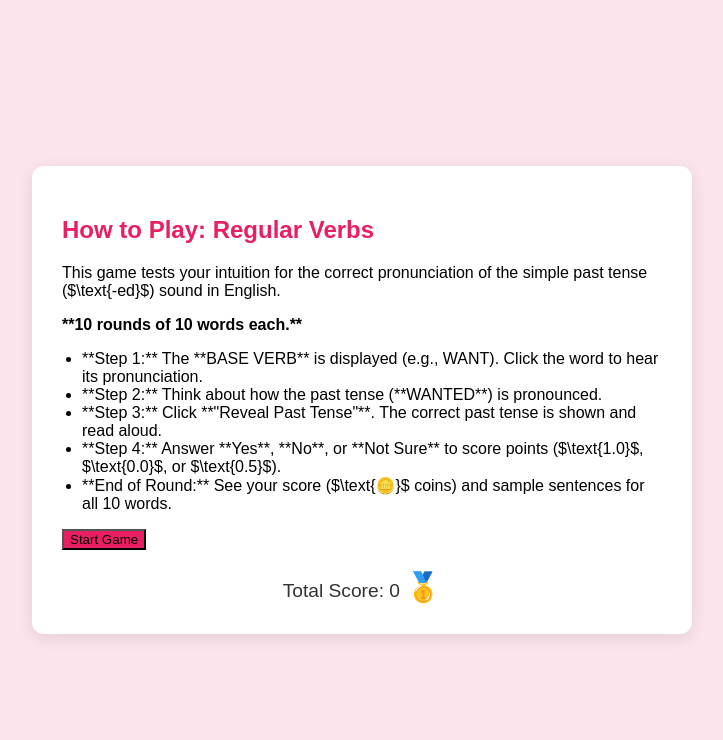
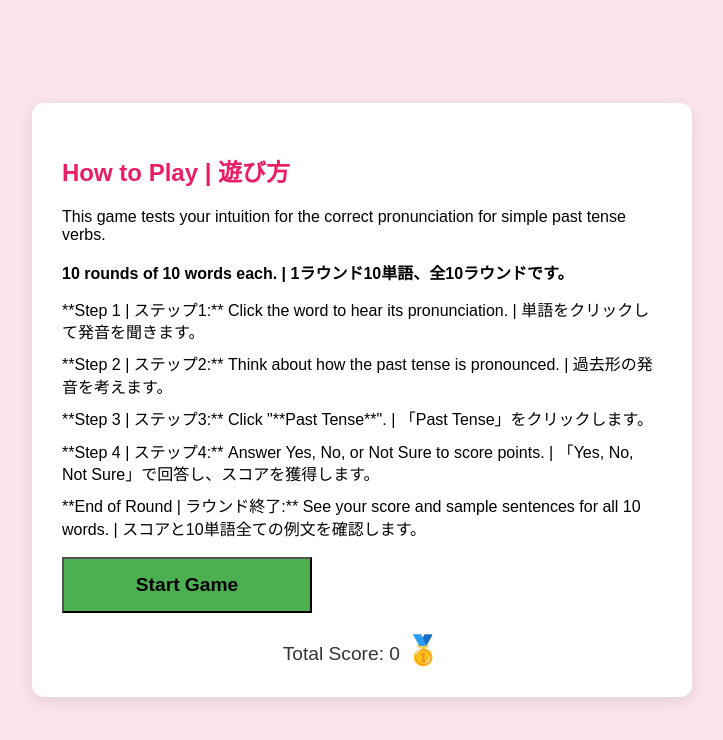
Before and after one commit to nhngc4594/regverbs, a plain HTML site: page index.html in a window 1280 px wide. Shown: the whole page, without its empty margins (278-1001 px from the left). Drawn offline with Linux system fonts and the light colour scheme.

Commit message:
Refactor comments and update button text
Updated comments for clarity and changed button labels.

```diff
--- a/index.html
+++ b/index.html
@@ -12,7 +12,7 @@
             align-items: center;
             justify-content: center;
             min-height: 100vh;
-            /* Sea Foam Pink Background */
+            /* Sea Foam Pink Background (Keeping the background as requested previously) */
             background-color: #fce4ec;
             margin: 0;
             text-align: center;
@@ -32,11 +32,10 @@
         .verb-display {
             font-size: 2.5em;
             font-weight: bold;
-            /* Main Pink Color */
+            /* Main Pink Color (for the verb display) */
             color: #e91e63;
             cursor: pointer;
             padding: 10px 20px;
-            /* Pink Border */
             border: 2px solid #e91e63;
             border-radius: 8px;
             display: inline-block;
@@ -59,7 +58,6 @@
         .past-tense-reveal {
             font-size: 2em;
             font-weight: bold;
-            /* Green Accent (for correct answer) */
             color: #4caf50;
             cursor: pointer;
             padding: 5px 10px;
@@ -72,8 +70,8 @@
             opacity: 0.8;
         }
         .button-group button {
-            /* Button Color */
-            background-color: #f48fb1;
+            /* Sea Foam Green Button Color */
+            background-color: #4caf50;
             color: white;
             border: none;
             padding: 12px 25px;
@@ -84,8 +82,20 @@
             transition: background-color 0.2s;
         }
         .button-group button:hover {
-            background-color: #e91e63;
+            background-color: #388e3c;
         }
+        /* Style for the main action buttons */
+        #reveal-button, #start-game-button {
+            background-color: #4caf50 !important;
+            padding: 15px 40px !important;
+            font-size: 1.2em !important;
+            font-weight: bold;
+            min-width: 250px;
+        }
+        #round-summary-view button {
+             background-color: #4caf50 !important;
+        }
+
         .score-box {
             margin-top: 20px;
             font-size: 1.2em;
@@ -95,7 +105,7 @@
             margin-top: 20px;
             text-align: left;
             padding: 15px;
-            background-color: #f8bbd0; /* Lighter pink for summary box */
+            background-color: #f8bbd0;
             border-radius: 8px;
         }
         .summary-item {
@@ -110,8 +120,12 @@
             text-align: left;
         }
         #instructions-view ul {
-            list-style: disc;
-            padding-left: 20px;
+            list-style: none;
+            padding-left: 0;
+        }
+        #instructions-view li {
+            margin-bottom: 10px;
+            line-height: 1.4;
         }
         #instructions-view h3 {
             color: #e91e63;
@@ -122,17 +136,17 @@
 
 <div id="game-container">
     <div id="instructions-view">
-        <h2 style="color: #e91e63;">How to Play: Regular Verbs</h2>
-        <p>This game tests your intuition for the correct pronunciation of the simple past tense ($\text{-ed}$) sound in English.</p>
-        <p style="font-weight: bold;">**10 rounds of 10 words each.**</p>
+        <h2 style="color: #e91e63;">How to Play | 遊び方</h2>
+        <p>This game tests your intuition for the correct pronunciation for simple past tense verbs.</p>
+        <p style="font-weight: bold;">10 rounds of 10 words each. | 1ラウンド10単語、全10ラウンドです。</p>
         <ul>
-            <li>**Step 1:** The **BASE VERB** is displayed (e.g., WANT). Click the word to hear its pronunciation.</li>
-            <li>**Step 2:** Think about how the past tense (**WANTED**) is pronounced.</li>
-            <li>**Step 3:** Click **"Reveal Past Tense"**. The correct past tense is shown and read aloud.</li>
-            <li>**Step 4:** Answer **Yes**, **No**, or **Not Sure** to score points ($\text{1.0}$, $\text{0.0}$, or $\text{0.5}$).</li>
-            <li>**End of Round:** See your score ($\text{🪙}$ coins) and sample sentences for all 10 words.</li>
+            <li>**Step 1 | ステップ1:** Click the word to hear its pronunciation. | 単語をクリックして発音を聞きます。</li>
+            <li>**Step 2 | ステップ2:** Think about how the past tense is pronounced. | 過去形の発音を考えます。</li>
+            <li>**Step 3 | ステップ3:** Click "**Past Tense**". | 「Past Tense」をクリックします。</li>
+            <li>**Step 4 | ステップ4:** Answer Yes, No, or Not Sure to score points. | 「Yes, No, Not Sure」で回答し、スコアを獲得します。</li>
+            <li>**End of Round | ラウンド終了:** See your score and sample sentences for all 10 words. | スコアと10単語全ての例文を確認します。</li>
         </ul>
-        <button onclick="startGame()" style="background-color: #e91e63;">Start Game</button>
+        <button id="start-game-button" onclick="startGame()">Start Game</button>
     </div>
 
     <div id="current-word-view" class="hidden">
@@ -142,7 +156,7 @@
         <div id="base-verb-display" class="verb-display" onclick="speakText(currentWord.base_verb)">BASE VERB</div>
         <div id="question-text">Click the verb to hear it. What is its past tense?</div>
 
-        <button id="reveal-button" onclick="revealPastTense()">Reveal Past Tense</button>
+        <button id="reveal-button" onclick="revealPastTense()">Past Tense</button>
         <div id="past-tense-container" class="hidden">
             <div id="past-tense-display" class="past-tense-reveal" onclick="speakText(currentWord.past_tense)"></div>
             <p style="margin-top: 20px; color: #333;">Is this what you thought?</p>
@@ -161,7 +175,7 @@
         </div>
         <h4>Sample Sentences:</h4>
         <div id="round-summary"></div>
-        <button onclick="startNextRound()" style="background-color: #e91e63;">Start Next Round</button>
+        <button onclick="startNextRound()">Start Next Round</button>
     </div>
 
     <div class="score-box">
@@ -1058,7 +1072,6 @@ function loadWord() {
     }
 
     currentWord = roundData.words[currentWordIndex];
-    // NOTE: roundScore is intentionally NOT reset here. It's reset when the new round starts.
 
     // Update headers and displays
     document.getElementById('round-header').textContent = `Round ${roundData.round_number}: Word ${currentWordIndex + 1} / 10`;
```
